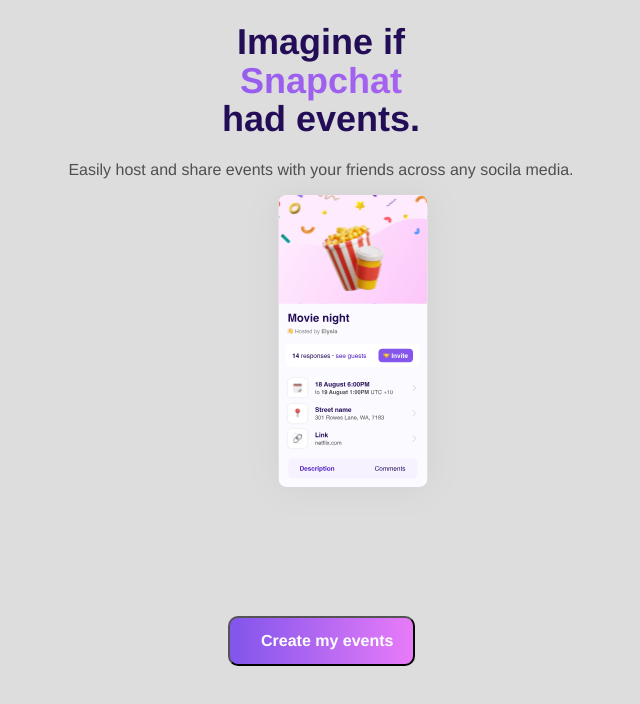
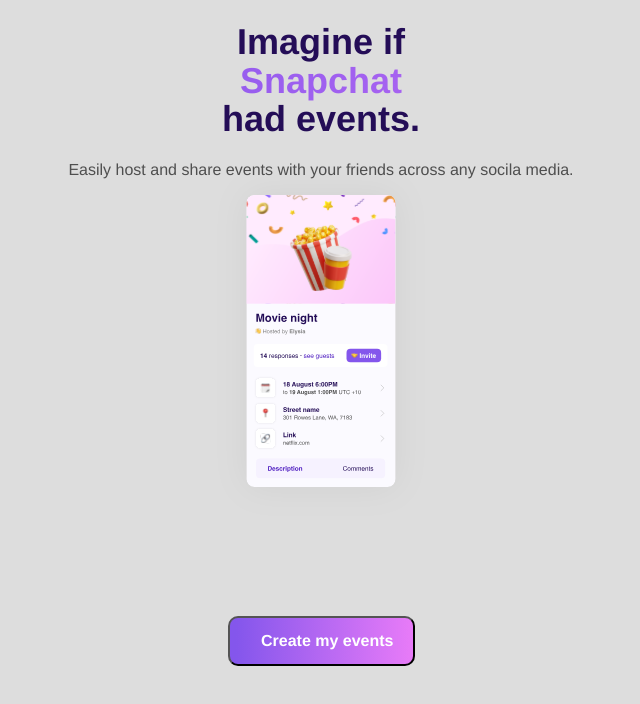
Before and after one commit to richardoppiyo/envitamedia, a React (Create React App) app: page / in a window 1280 px wide. Shown: the top 704 px of the page, without its empty margins (319-959 px from the left). Built offline with nearby package versions, Linux system fonts and the light colour scheme.

Commit message:
landing page clenup

```diff
--- a/src/components/Landing/landing.css
+++ b/src/components/Landing/landing.css
@@ -49,7 +49,7 @@
 
 .landingimage {
   /* position: absolute; */
-  width: 95vw;
+  width: 265.63px;
   height: 292px;
 
   /* left: calc(50% - 165.63px/2 + 0.32px); */
```
